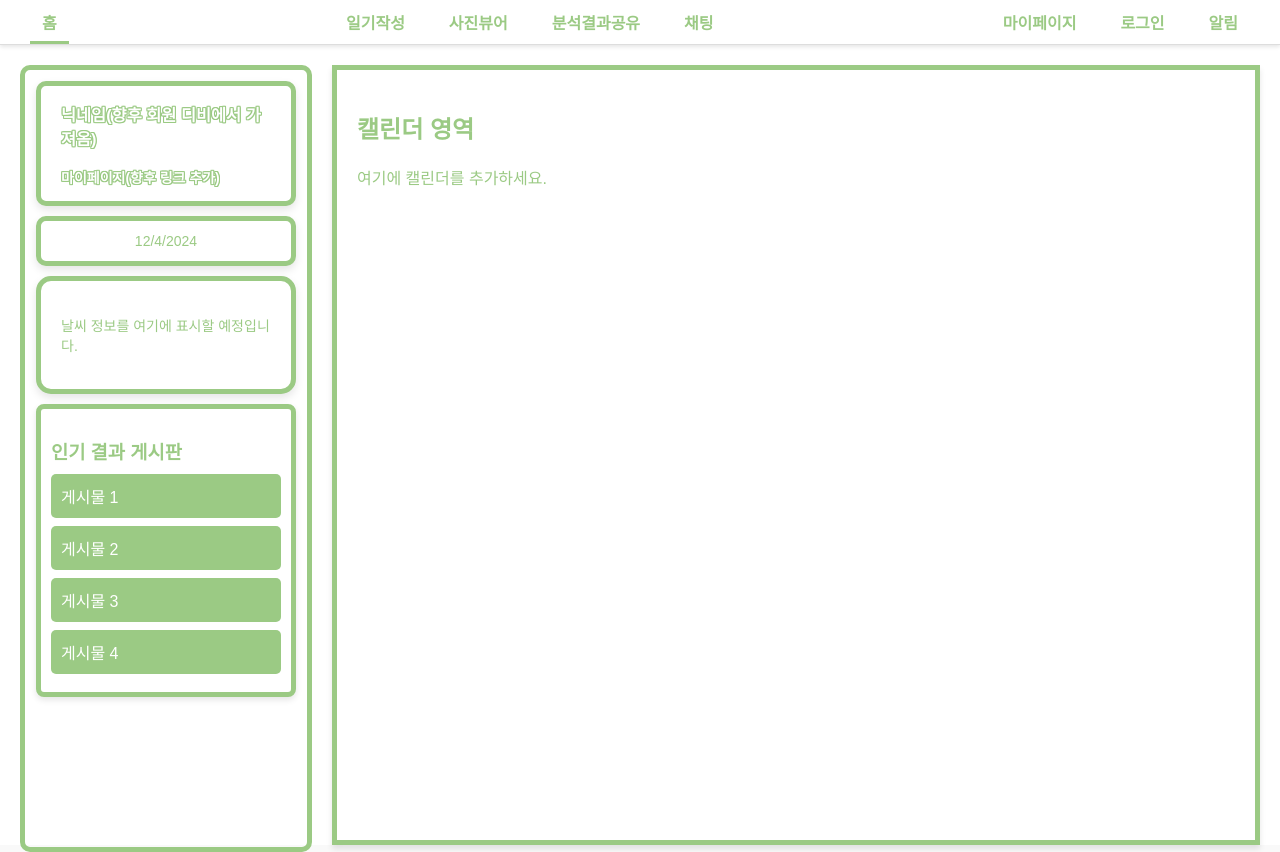
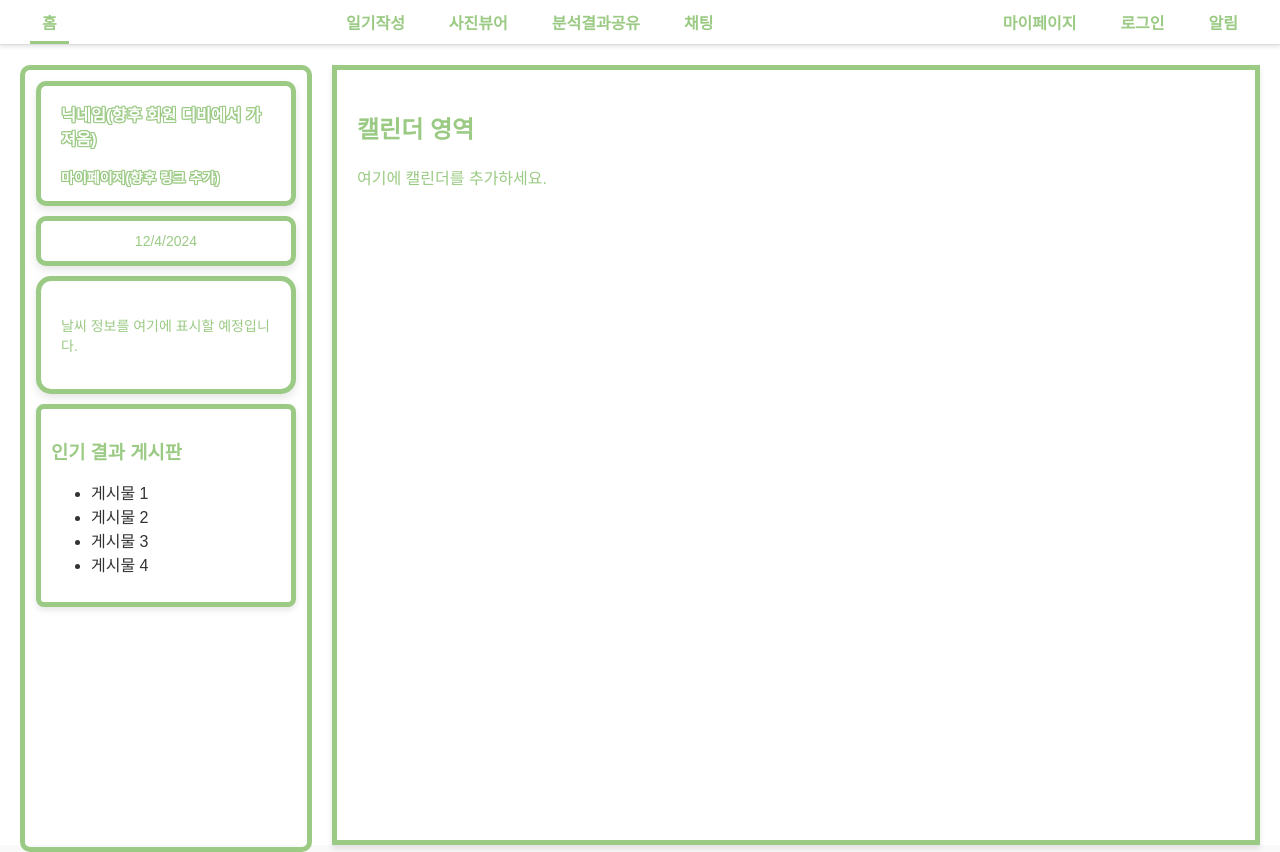
Before and after one commit to ksdd77/diary, a React (Create React App) app: page / in a window 1280 px wide. Built offline with nearby package versions, Linux system fonts and the light colour scheme.

Commit message:
Feat: Update 일기작성 페이지

```diff
--- a/package.json
+++ b/package.json
@@ -8,9 +8,11 @@
     "@testing-library/user-event": "^13.5.0",
     "axios": "^1.7.8",
     "clsx": "^2.1.1",
+    "date-fns": "^4.1.0",
     "moment": "^2.30.1",
     "react": "^18.3.1",
     "react-calendar": "^5.1.0",
+    "react-datepicker": "^7.5.0",
     "react-dom": "^18.3.1",
     "react-router-dom": "^7.0.1",
     "react-scripts": "5.0.1",
--- a/src/Detail.css
+++ b/src/Detail.css
@@ -44,3 +44,23 @@
     z-index: 10;  /* 다른 요소들보다 뒤에 표시 */
     transition: all 0.3s ease; /* 크기 변화에 부드러운 전환 효과 */
 }
+
+/* 게시판 목록 */
+.board-list {
+    list-style: none;
+    padding: 0;
+    margin: 0;
+}
+
+.board-list li {
+    background-color: #9BCA84;
+    color: white;
+    padding: 10px;
+    border-radius: 5px;
+    margin-bottom: 8px;
+    height: calc(100% - 20px);
+}
+
+.board-list li:hover {
+    background-color: #78a965;
+}
--- a/src/Detail.js
+++ b/src/Detail.js
@@ -2,6 +2,8 @@ import React, { useState } from 'react';
 import { useParams } from 'react-router-dom';
 import Calendar from "react-calendar"; // react-calendar 라이브러리 import
 import "react-calendar/dist/Calendar.css"; // 스타일링을 위한 CSS import
+import DatePicker from "react-datepicker";
+import "react-datepicker/dist/react-datepicker.css";
 import moment from "moment";
 
 const Detail = () => {
@@ -10,27 +12,43 @@ const Detail = () => {
     const [date, setDate] = useState(new Date());  // 캘린더에서 선택한 날짜 상태 관리
     const [isOpen, setIsOpen] = useState(false); // 캘린더 표시 여부 상태
     const [isProfileVisible, setIsProfileVisible] = useState(false); // 프로필 섹션 보이기/숨기기 상태
+
      // 미니 캘린더 클릭 시 캘린더 열고 닫기 (캘린더 외부 클릭 방지)
-     const handleToggleCalendar = (e) => {
-        e.stopPropagation(); // 이벤트가 부모 요소로 전파되지 않도록 방지
-        setIsOpen(!isOpen); // 캘린더 열고 닫기
+    //  const handleToggleCalendar = (e) => {
+    //     e.stopPropagation(); // 이벤트가 부모 요소로 전파되지 않도록 방지
+    //     setIsOpen(!isOpen); // 캘린더 열고 닫기
+    // };
+     // 날짜가 변경되었을 때 호출되는 함수
+    //  const handleDateChange = (newDate) => {
+    //     setDate(newDate);  // 선택된 날짜를 업데이트
+    //     setIsOpen(false);   // 날짜가 변경되면 캘린더 닫기
+    // };
+    // 캘린더 내부 클릭 시 이벤트 전파 방지
+    // const handleCalendarClick = (e) => {
+    //     e.stopPropagation(); // 클릭 이벤트가 캘린더 외부로 전파되지 않도록 방지
+    // };
+   var [selectedDate, setSelectedDate] = useState(new Date());
+   selectedDate = date.toISOString().split('T')[0]; // YYYY-MM-DD 형식으로 변환
+    const [posts, setPosts] = useState([
+        { id: 1, title: "첫 번째 게시글", author: "홍길동", date: selectedDate},
+        { id: 2, title: "두 번째 게시글", author: "김철수", date: selectedDate},
+        { id: 3, title: "세 번째 게시글", author: "이영희", date: selectedDate},
+      ]);
+
+    const filteredPosts = posts.filter(post => post.date === date.toLocaleDateString());
+    const handleDateChange = (newDate) => {
+        setSelectedDate(date);
+        setDate(newDate);
+        setIsOpen(false);
+    // const formattedDate = date.toISOString().split("T")[0]; // YYYY-MM-DD 형식으로 변환
+        setPosts((prevPosts) =>
+            prevPosts.map((post) => ({
+            ...post,
+            date: selectedDate
+            }))
+        );
     };
-     // 날짜가 변경되었을 때 호출되는 함수
-     const handleDateChange = (newDate) => {
-        setDate(newDate);  // 선택된 날짜를 업데이트
-        setIsOpen(false);   // 날짜가 변경되면 캘린더 닫기
-    };
-    // 캘린더 내부 클릭 시 이벤트 전파 방지
-    const handleCalendarClick = (e) => {
-        e.stopPropagation(); // 클릭 이벤트가 캘린더 외부로 전파되지 않도록 방지
-    };
-    const selectedDate = date.toISOString().split('T')[0]; // YYYY-MM-DD 형식으로 변환
-    const [posts] = useState([
-        { id: 1, title: "첫 번째 게시글", author: "홍길동", date: '2024-12-01', content: '게시글 1' },
-        { id: 2, title: "두 번째 게시글", author: "김철수", date: '2024-12-04', content: '게시글 2' },
-        { id: 3, title: "세 번째 게시글", author: "이영희", date: "2023-12-03" }
-      ]);
-    const filteredPosts = posts.filter(post => post.date === date.toLocaleDateString());
+
         // 햄버거 메뉴 클릭 시 프로필 섹션 보이기/숨기기
         const handleHamburgerClick = () => {
             setIsProfileVisible(!isProfileVisible);
@@ -39,7 +57,6 @@ const Detail = () => {
         const [author, setAuthor] = useState('');
         const [datetime, setDatetime] = useState('');
         const [content, setContent] = useState('');
-
         const handleSubmit = (e) => {
             e.preventDefault();
             const postData = {
@@ -62,10 +79,11 @@ const Detail = () => {
               padding: "8px",
             }
         };
+
+
     return (
       <div className="homepage-container">
          <div className={`profile-section`}>
-
             <div>
                 <Calendar
                     onChange={handleDateChange}
@@ -74,9 +92,10 @@ const Detail = () => {
                 />
 
             </div>
+            <br></br>
             <div className="board-section">
                 <h2>{date.toLocaleDateString()}의 게시글</h2>
-                    <div style={{ margin: "20px" }}>
+                    <div style={{ margin: "20px"}}>
                         <table style={{ width: "100%", borderCollapse: "collapse" }}>
                             <thead>
                             <tr>
@@ -157,7 +176,7 @@ const Detail = () => {
                     required
                 ></textarea>
 
-                <button type="submit">게시글 작성</button>
+                <button type="submit">작성</button>
          </div>
 
         {/* <h1>상세 페이지</h1>
--- a/src/HomePage.css
+++ b/src/HomePage.css
@@ -161,8 +161,8 @@
 /* 게시판 세션 */
 .board-section {
     /*------------위치 ------------------*/
-    flex: 1; /* 남은 공간 차지 */
-    height: 20%;
+    /* flex: 1; 남은 공간 차지 */
+    height: 60%;
     padding: 10px;
     margin: 10px;
     /*--------------------------------*/
@@ -181,25 +181,7 @@
     margin-bottom: 10px;
 }
 
-/* 게시판 목록 */
-.board-list {
-    list-style: none;
-    padding: 0;
-    margin: 0;
-}
 
-.board-list li {
-    background-color: #9BCA84;
-    color: white;
-    padding: 10px;
-    border-radius: 5px;
-    margin-bottom: 8px;
-    height: calc(50% - 20px);
-}
-
-.board-list li:hover {
-    background-color: #78a965;
-}
 
 /* 캘린더 섹션 */
 .calendar-section {
--- a/src/HomePagepast.css
+++ b/src/HomePagepast.css
@@ -51,7 +51,7 @@
 
 .board-list {
     list-style-type: none; /* 기본 리스트 스타일 제거 */
-    padding: 0;
+    padding: 10;
 }
 
 .board-list li {
```
Also changed, not shown: 1 other file (tests, documents, lock files or other folders). Lines whose indentation alone changed are shown as unchanged.
